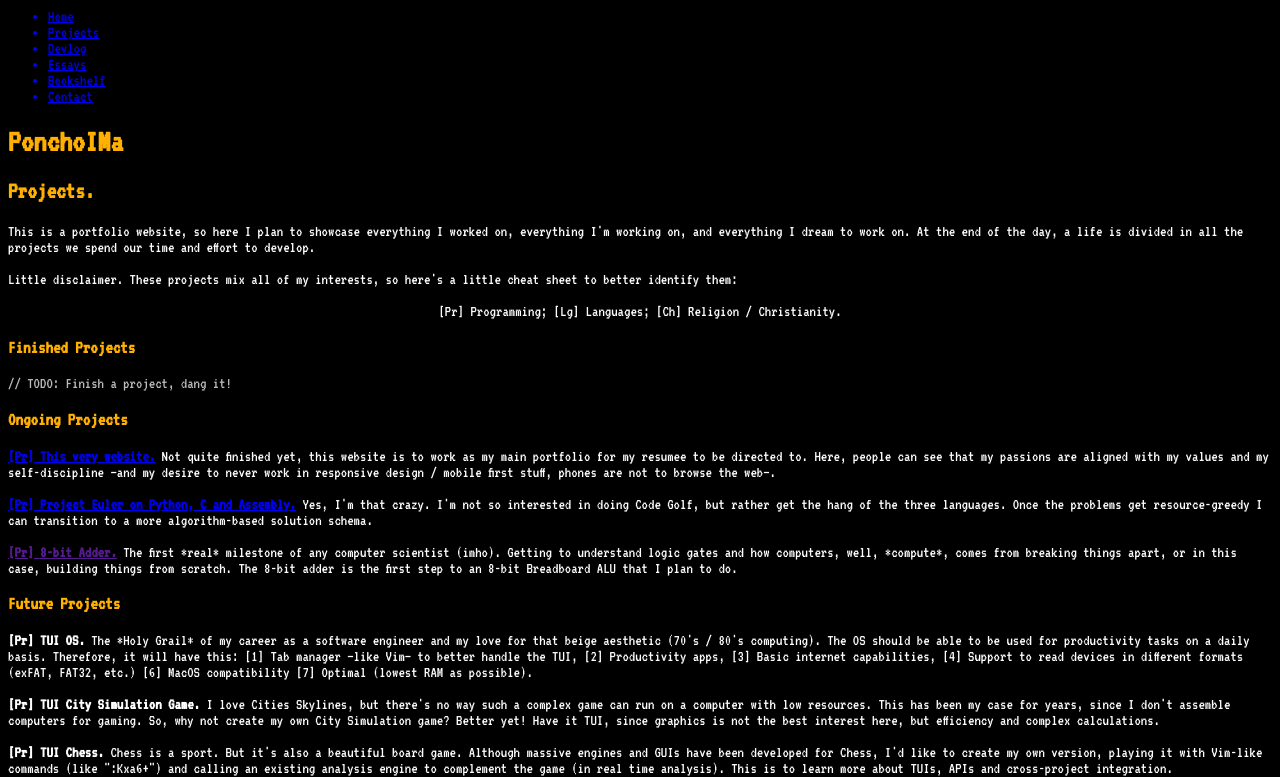
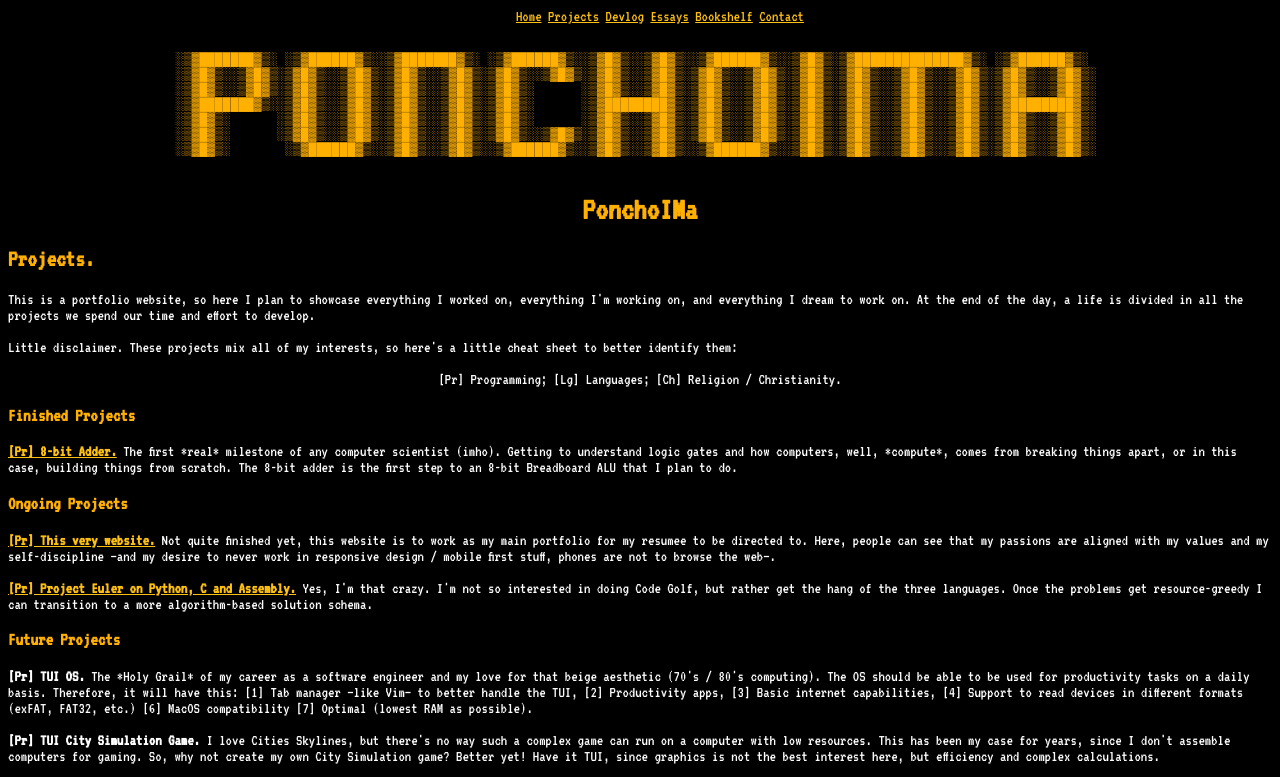
Before and after one commit to PonchoIMa/neocities-site, a plain HTML site: page index.html in a window 1280 px wide. Shown: the top 777 px of the page. Drawn offline with Linux system fonts and the light colour scheme.

Commit message:
Update index.html and base.css files

```diff
--- a/css/base.css
+++ b/css/base.css
@@ -13,7 +13,15 @@ body{
     font-style: normal;
 }
 
-h1, h2, h3, h4, h5, h6{
+a, a:hover{
+    color: #FFC111
+}
+
+ul {
+    list-style-type: none;
+}
+
+h1, h2, h3, h4, h5, h6, pre{
     color: #FFB000
 }
 
@@ -29,6 +37,10 @@ p{
     color: #BBB;
 }
 
+.inline{
+    display: inline;
+}
+
 .center{
     text-align: center;
 }
--- a/index.html
+++ b/index.html
@@ -13,17 +13,26 @@
     <link rel="stylesheet" href="css/index.css">
 </head>
 <body>
-    <header>
-        <nav>
-            <ul>
-                <a href="#home"><li>Home</li></a>
-                <a href="#projects"><li>Projects</li></a>
-                <a href="log.html"><li>Devlog</li></a>
-                <a href="essays.html"><li>Essays</li></a>
-                <a href="#bookshelf"><li>Bookshelf</li></a>
-                <a href="#contact"><li>Contact</li></a>
+    <header class="center">
+        <nav class="inline center">
+            <ul class="inline center">
+                <a class="inline center" href="#home"><li class="inline center">Home</li></a>
+                <a class="inline center" href="#projects"><li class="inline center">Projects</li></a>
+                <a class="inline center" href="log.html"><li class="inline center">Devlog</li></a>
+                <a class="inline center" href="essays.html"><li class="inline center">Essays</li></a>
+                <a class="inline center" href="#bookshelf"><li class="inline center">Bookshelf</li></a>
+                <a class="inline center" href="#contact"><li class="inline center">Contact</li></a>
             </ul>
         </nav>
+            <pre>
+░▒▓███████▓▒░ ░▒▓██████▓▒░░▒▓███████▓▒░ ░▒▓██████▓▒░░▒▓█▓▒░░▒▓█▓▒░░▒▓██████▓▒░░▒▓█▓▒░▒▓██████████████▓▒░ ░▒▓██████▓▒░
+░▒▓█▓▒░░▒▓█▓▒░▒▓█▓▒░░▒▓█▓▒░▒▓█▓▒░░▒▓█▓▒░▒▓█▓▒░░▒▓█▓▒░▒▓█▓▒░░▒▓█▓▒░▒▓█▓▒░░▒▓█▓▒░▒▓█▓▒░▒▓█▓▒░░▒▓█▓▒░░▒▓█▓▒░▒▓█▓▒░░▒▓█▓▒░
+░▒▓█▓▒░░▒▓█▓▒░▒▓█▓▒░░▒▓█▓▒░▒▓█▓▒░░▒▓█▓▒░▒▓█▓▒░      ░▒▓█▓▒░░▒▓█▓▒░▒▓█▓▒░░▒▓█▓▒░▒▓█▓▒░▒▓█▓▒░░▒▓█▓▒░░▒▓█▓▒░▒▓█▓▒░░▒▓█▓▒░
+░▒▓███████▓▒░░▒▓█▓▒░░▒▓█▓▒░▒▓█▓▒░░▒▓█▓▒░▒▓█▓▒░      ░▒▓████████▓▒░▒▓█▓▒░░▒▓█▓▒░▒▓█▓▒░▒▓█▓▒░░▒▓█▓▒░░▒▓█▓▒░▒▓████████▓▒░
+░▒▓█▓▒░      ░▒▓█▓▒░░▒▓█▓▒░▒▓█▓▒░░▒▓█▓▒░▒▓█▓▒░      ░▒▓█▓▒░░▒▓█▓▒░▒▓█▓▒░░▒▓█▓▒░▒▓█▓▒░▒▓█▓▒░░▒▓█▓▒░░▒▓█▓▒░▒▓█▓▒░░▒▓█▓▒░
+░▒▓█▓▒░      ░▒▓█▓▒░░▒▓█▓▒░▒▓█▓▒░░▒▓█▓▒░▒▓█▓▒░░▒▓█▓▒░▒▓█▓▒░░▒▓█▓▒░▒▓█▓▒░░▒▓█▓▒░▒▓█▓▒░▒▓█▓▒░░▒▓█▓▒░░▒▓█▓▒░▒▓█▓▒░░▒▓█▓▒░
+░▒▓█▓▒░       ░▒▓██████▓▒░░▒▓█▓▒░░▒▓█▓▒░░▒▓██████▓▒░░▒▓█▓▒░░▒▓█▓▒░░▒▓██████▓▒░░▒▓█▓▒░▒▓█▓▒░░▒▓█▓▒░░▒▓█▓▒░▒▓█▓▒░░▒▓█▓▒░
+            </pre>
             <h1 id="home" class="h1">PonchoIMa</h1>
     </header>
     <section id="projects">
@@ -34,7 +43,10 @@
         <p class="center">[Pr] Programming; [Lg] Languages; [Ch] Religion / Christianity.</p>
         <article>
             <h3>Finished Projects</h3>
-            <p class="comment">// TODO: Finish a project, dang it!</p>
+            <p><span class="bold"><a href="">[Pr] 8-bit Adder.</a></span> The first *real* milestone of any computer scientist (imho). Getting to understand logic
+            gates and how computers, well, *compute*, comes from breaking things apart, or in this case, building things from scratch. The 8-bit adder is the
+            first step to an 8-bit Breadboard ALU that I plan to do.</p>
+        </article>
         </article>
         <article>
             <h3>Ongoing Projects</h3>
@@ -43,10 +55,6 @@
             first stuff, phones are not to browse the web–.</p>
             <p><span class="bold"><a href="https://gitlab.com/ponchoima/learning-computer-science/-/tree/main/euler?ref_type=heads" target="_blank">[Pr] Project Euler on Python, C and Assembly.</a></span> Yes, I'm that crazy. I'm not so interested in doing Code Golf, but rather get the
             hang of the three languages. Once the problems get resource-greedy I can transition to a more algorithm-based solution schema.</p>
-            <p><span class="bold"><a href="">[Pr] 8-bit Adder.</a></span> The first *real* milestone of any computer scientist (imho). Getting to understand logic
-            gates and how computers, well, *compute*, comes from breaking things apart, or in this case, building things from scratch. The 8-bit adder is the
-            first step to an 8-bit Breadboard ALU that I plan to do.</p>
-        </article>
         <article>
             <h3>Future Projects</h3>
             <p><span class="bold">[Pr] TUI OS.</span> The *Holy Grail* of my career as a software engineer and my love for that beige aesthetic (70's / 80's computing). The OS should be able to be used for productivity tasks on a daily basis. Therefore, it will have this: [1] Tab manager –like Vim– to better handle the TUI, [2] Productivity apps, [3] Basic internet capabilities, [4] Support to read devices in different formats (exFAT, FAT32, etc.) [6] MacOS compatibility [7] Optimal (lowest RAM as possible).</p>
```
